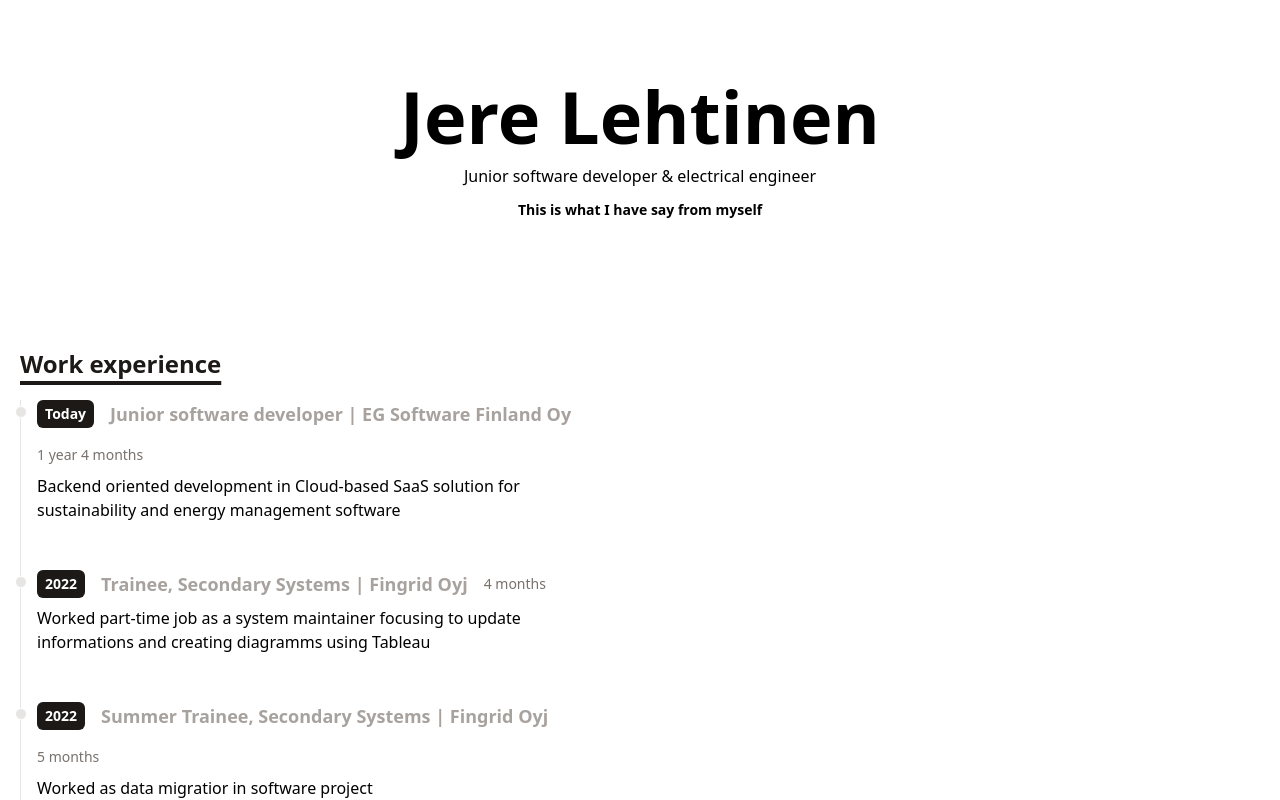
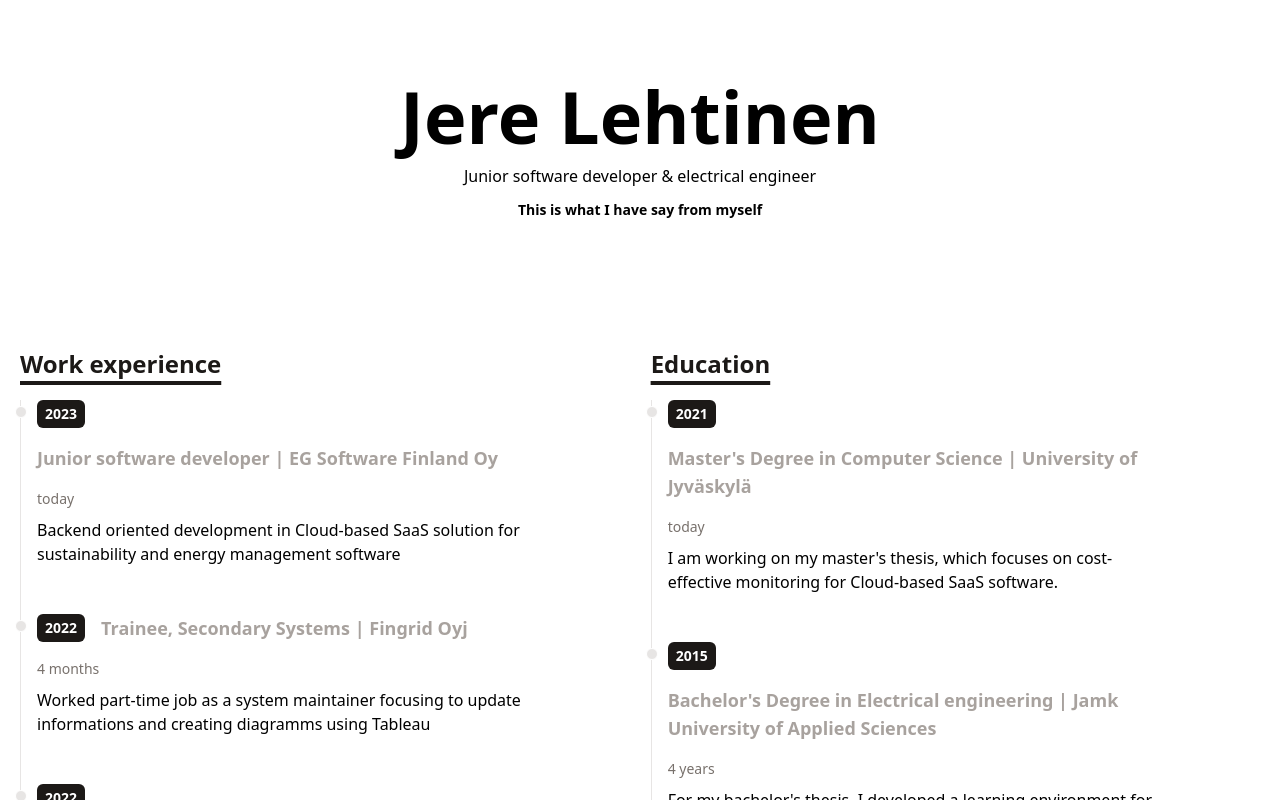
Before and after one commit to jvwlehti/cv-project, an Angular app: page / in a window 1280 px wide. Shown: the top 800 px of the page. Built offline with nearby package versions, Linux system fonts and the light colour scheme.

Commit message:
timeline ready

```diff
--- a/src/app/components/timeline/timeline.component.html
+++ b/src/app/components/timeline/timeline.component.html
@@ -1,16 +1,20 @@
 <div class="flex flex-col md:flex-row my-20 px-5">
-    <div class="w-full md:w-7/12">
-      <h1 class="text-2xl font-bold underline underline-offset-8 decoration-4 mb-5 text-stone-900 md:w-1/2">
+    <div class="flex flex-row  w-full">
+    <div>
+      <h1 class="text-2xl font-bold underline underline-offset-8 decoration-4 mb-5 text-stone-900 ">
         Work experience
     </h1>
       <app-timeline-item *ngFor="let workItem of workItems"
         [timelineItem]="workItem">
       </app-timeline-item>
-      <h1 class="text-2xl font-bold underline underline-offset-8 decoration-4 mb-5 text-stone-900 md:w-1/2">
+    </div>
+    <div>
+      <h1 class="text-2xl font-bold underline underline-offset-8 decoration-4 mb-5 text-stone-900">
         Education
     </h1>
       <app-timeline-item *ngFor="let eduItem of educationItems"
         [timelineItem]="eduItem">
       </app-timeline-item>
     </div>
+    </div>
   </div>
--- a/src/app/list-educationItems.ts
+++ b/src/app/list-educationItems.ts
@@ -3,14 +3,14 @@ import { TimelineItem } from "./timelineItem";
 export const EDUCATIONITEMS: TimelineItem[] =
     [
         {
-            year: 'Today',
+            year: '2021',
             title: "Master's Degree in Computer Science | University of Jyväskylä",
-            duration: '3 years',
-            details: "I am working on my master's thesis, which focuses on cost-effective" +
+            duration: 'today',
+            details: "I am working on my master's thesis, which focuses on cost-effective " +
              "monitoring for Cloud-based SaaS software."
         },
         {
-            year: '2019',
+            year: '2015',
             title: "Bachelor's Degree in Electrical engineering | Jamk University of Applied Sciences",
             duration: '4 years',
             details: "For my bachelor's thesis, I developed a learning environment for transformer protection."
--- a/src/app/list-workItems.ts
+++ b/src/app/list-workItems.ts
@@ -2,9 +2,9 @@ import { TimelineItem } from "./timelineItem";
 
 export const WORKITEMS: TimelineItem[] = [
     {
-        year: 'Today',
+        year: '2023',
         title: 'Junior software developer | EG Software Finland Oy',
-        duration: '1 year 4 months',
+        duration: 'today',
         details: 'Backend oriented development in Cloud-based SaaS solution for sustainability and' +
         ' energy management software'
     },
```
